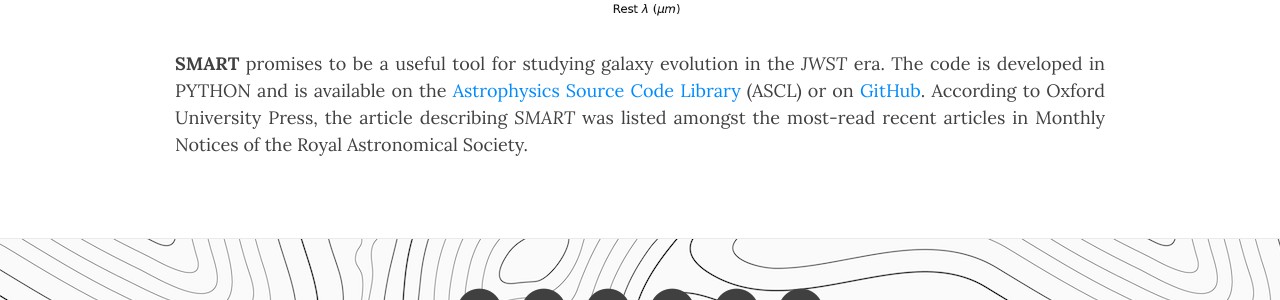
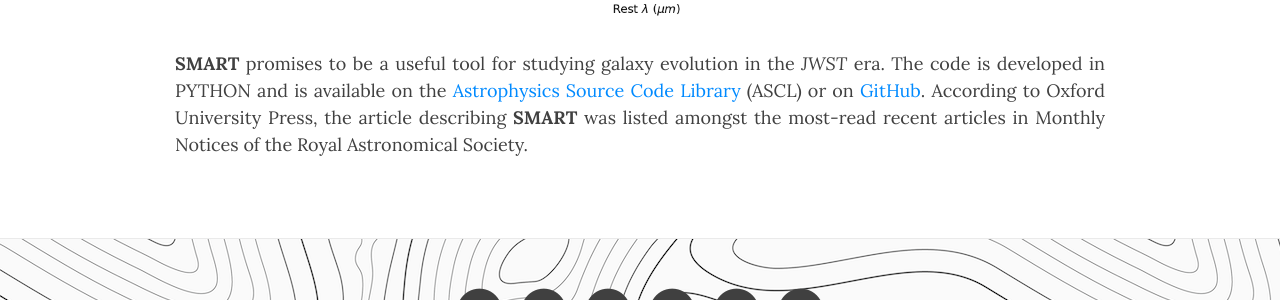
Before and after one commit to ch-var/ch-var.github.io, a Jekyll site: the page built from software.html, in a window 1280 px wide and 900 px high, scrolled down 792 px. Shown: the part 462-762 px from the top of the window. Built offline with Jekyll 4.4.1, drawn with Linux system fonts in a browser that asks for light colours.

Commit message:
Update software.html

```diff
--- a/software.html
+++ b/software.html
@@ -32,4 +32,4 @@
 <img src="/assets/img/IRAS07598+6508_CYGNUS.png" width="50%" height="50%">
 </p>
 
-<p align='justify'><b>SMART</b> promises to be a useful tool for studying galaxy evolution in the <i>JWST</i> era. The code is developed in PYTHON and is available on the <a href="https://www.ascl.net/2406.003">Astrophysics Source Code Library</a> (ASCL) or on <a href="https://github.com/ch-var/SMART">GitHub</a>. According to Oxford University Press, the article describing <i>SMART</i> was listed amongst the most-read recent articles in Monthly Notices of the Royal Astronomical Society.</p>
+<p align='justify'><b>SMART</b> promises to be a useful tool for studying galaxy evolution in the <i>JWST</i> era. The code is developed in PYTHON and is available on the <a href="https://www.ascl.net/2406.003">Astrophysics Source Code Library</a> (ASCL) or on <a href="https://github.com/ch-var/SMART">GitHub</a>. According to Oxford University Press, the article describing <b>SMART</b> was listed amongst the most-read recent articles in Monthly Notices of the Royal Astronomical Society.</p>
```
